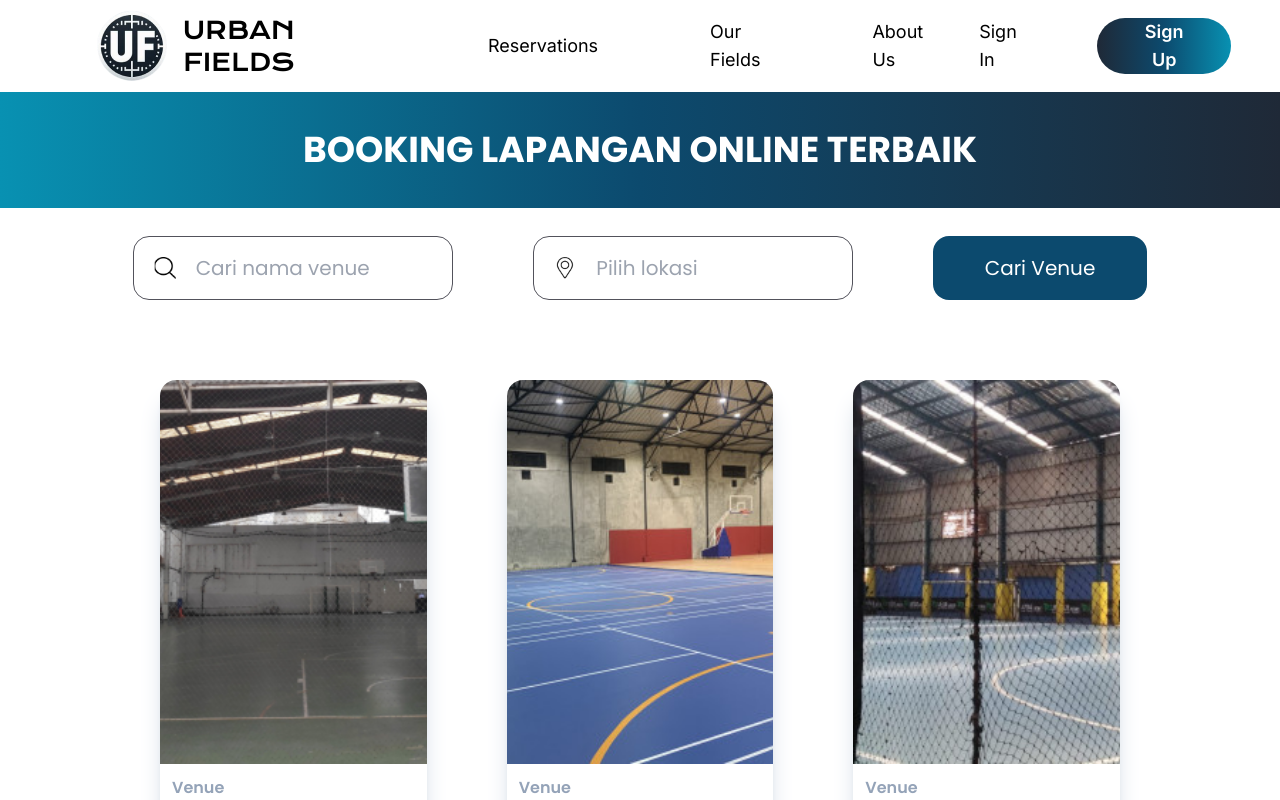
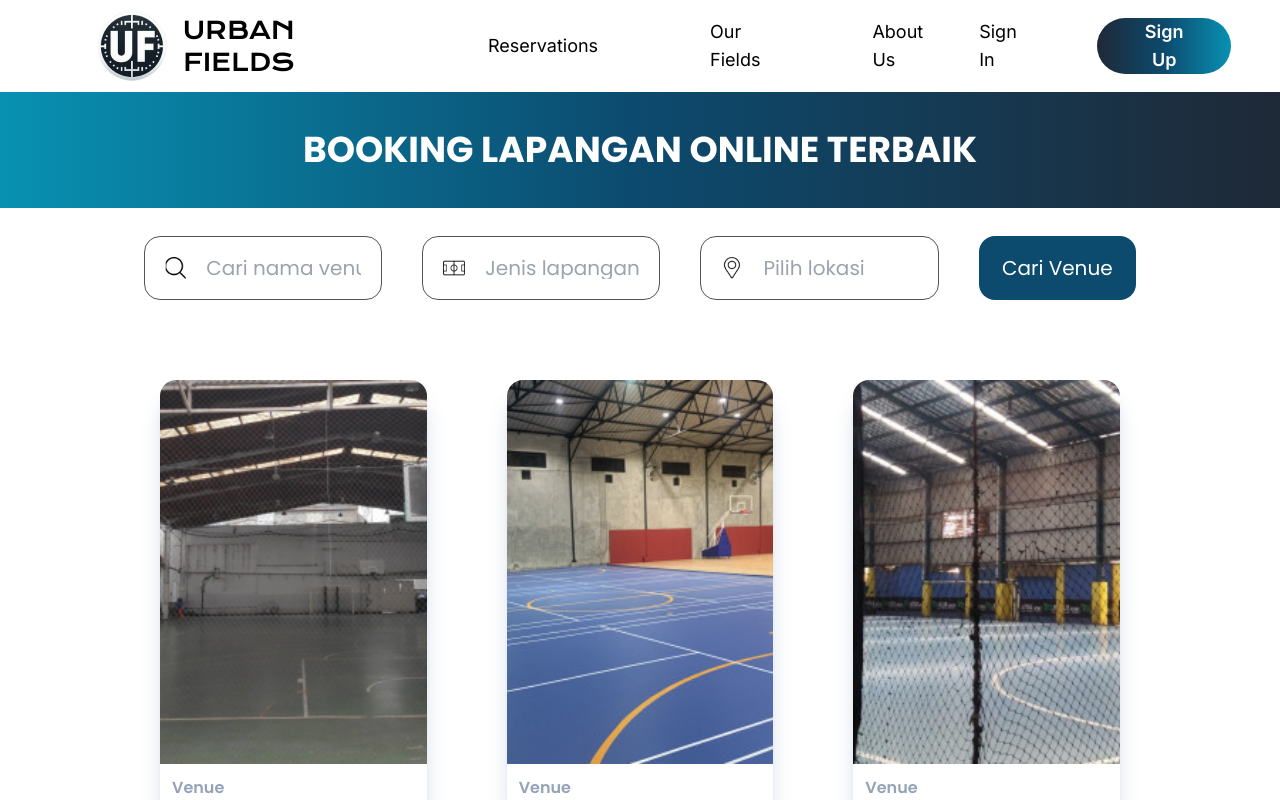
Before and after one commit to JoyAbrian/UrbanField-client, a React (Vite) app: page /fields in a window 1280 px wide. Shown: the top 800 px of the page. Built offline with nearby package versions, Linux system fonts and the light colour scheme.

Commit message:
feat: add fields type input

```diff
--- a/src/components/Fragments/Landing_Page/landing_page_about.jsx
+++ b/src/components/Fragments/Landing_Page/landing_page_about.jsx
@@ -10,9 +10,9 @@ const LandingPageAbout = () => {
                 <p>pengalaman sewa lapangan yang tak terlupakan.</p>
             </div>
 
-            <div className="h-0.5 bg-black mt-20 mx-56"></div>
 
-            <div className="w-full h-full bg-blue-500">
+            <div className="w-full h-full bg-blue-500 mt-20">
+                <div className="h-0.5 bg-black mx-56"/>
             </div>
         </div>
     );
--- a/src/pages/fields_page.jsx
+++ b/src/pages/fields_page.jsx
@@ -109,10 +109,13 @@ const FieldsPage = () => {
             <div className="bg-gradient-to-r from-cyan-600 via-sky-900 to-gray-800 w-full h-[116px] justify-center flex items-center select-none">
                 <h1 className="text-white font-Poppins font-bold text-4xl">BOOKING LAPANGAN ONLINE TERBAIK</h1>
             </div>
-            <div className="mt-7 w-full justify-center gap-20 flex select-none">
-                <FieldsInput image="img/searchIcon.png" placeholder="Cari nama venue"/>
-                <FieldsInput image="img/locationIcon.png" placeholder="Pilih lokasi"/>
-                <button className="w-1/6 h-16 bg-sky-900 text-white text-xl font-Poppins rounded-2xl">Cari Venue</button>
+            <div className="mx-36">
+                <div className="mt-7 w-full justify-center gap-10 flex select-none">
+                    <FieldsInput image="img/searchIcon.png" placeholder="Cari nama venue"/>
+                    <FieldsInput image="img/fieldIcon.png" placeholder="Jenis lapangan"/>
+                    <FieldsInput image="img/locationIcon.png" placeholder="Pilih lokasi"/>
+                    <button className="w-1/6 h-16 bg-sky-900 text-white text-xl font-Poppins rounded-2xl">Cari Venue</button>
+                </div>
             </div>
             <div className="mt-20 w-full grid grid-cols-3 gap-20 px-40 justify-items-center select-none">
                 {fields.length > 0 && fields.map((field) => (
```
Also changed, not shown: public/img/fieldIcon.png (added).
